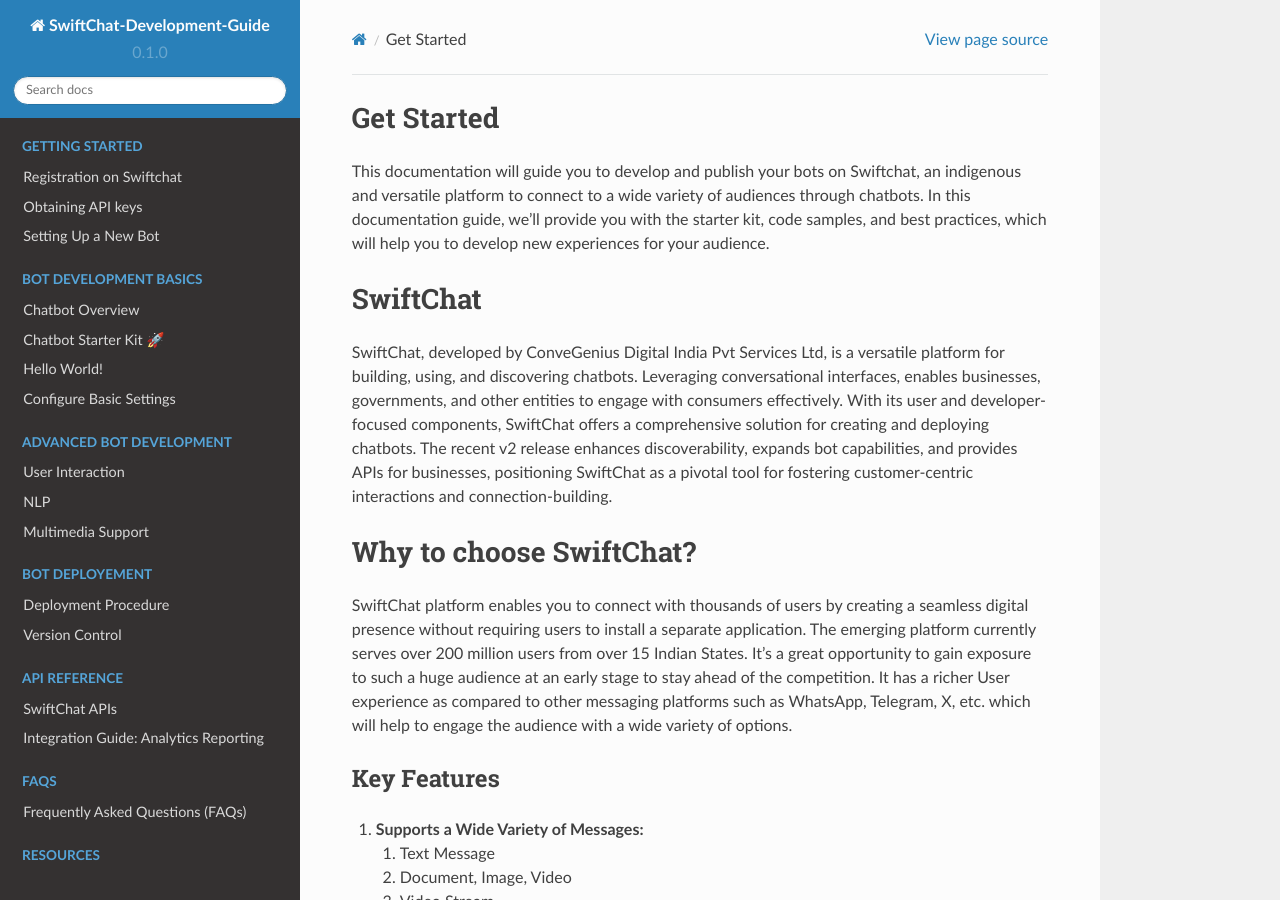
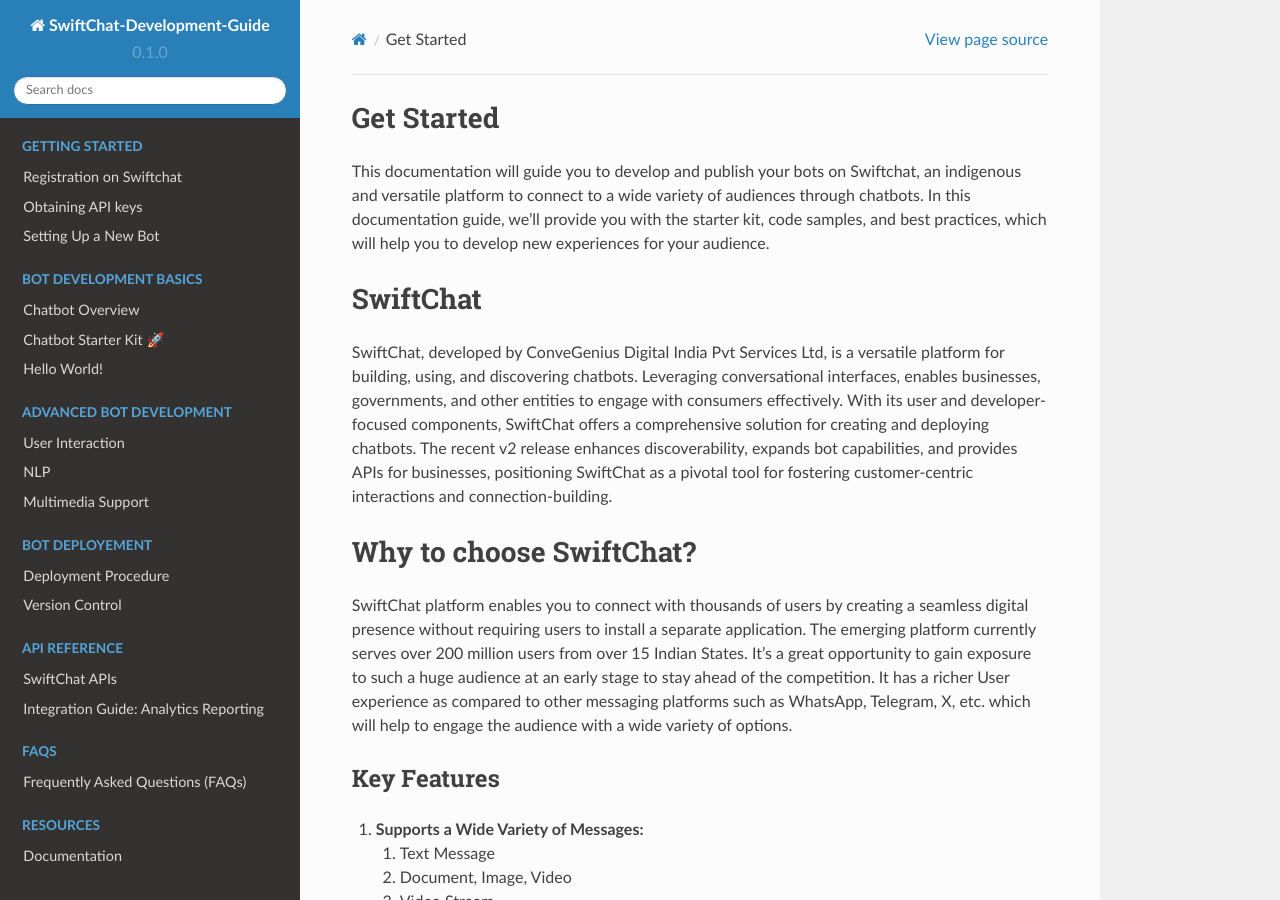
Before and after one commit to Priyanka-sharma181/Chatbot-Development-Guide, a Sphinx documentation site: the page built from docs/source/index.rst, in a window 1280 px wide and 900 px high. Built offline with Sphinx 7.4.7 and the Read the Docs theme 2.0.0, drawn with Linux system fonts in a browser that asks for light colours.

Commit message:
Update index.rst

```diff
--- a/docs/source/index.rst
+++ b/docs/source/index.rst
@@ -73,7 +73,6 @@
       chatbot_overview.rst
       starter_kit.rst
       hello_world.rst
-      config_settings.rst
 
    .. toctree::
       :caption: Advanced Bot Development
```
